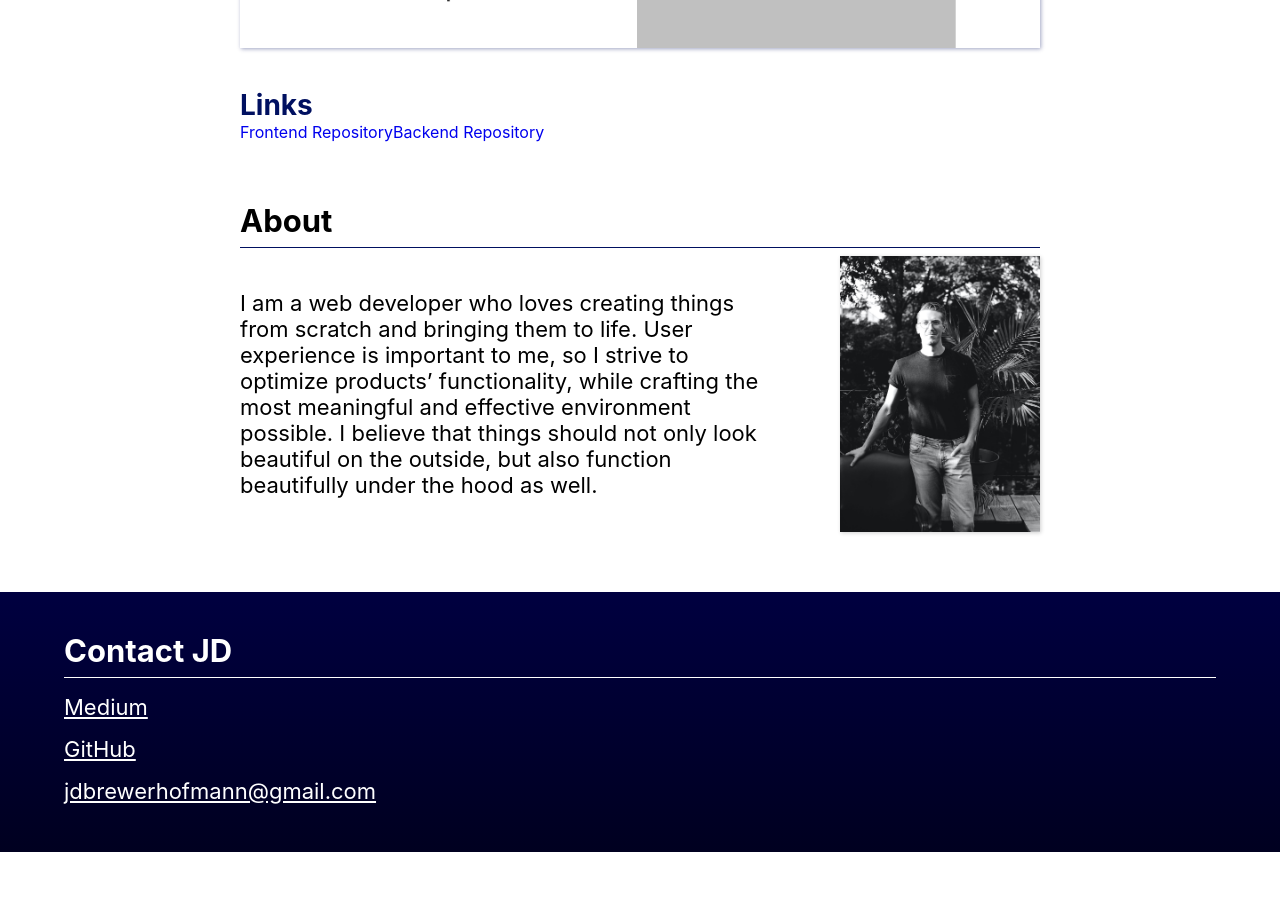
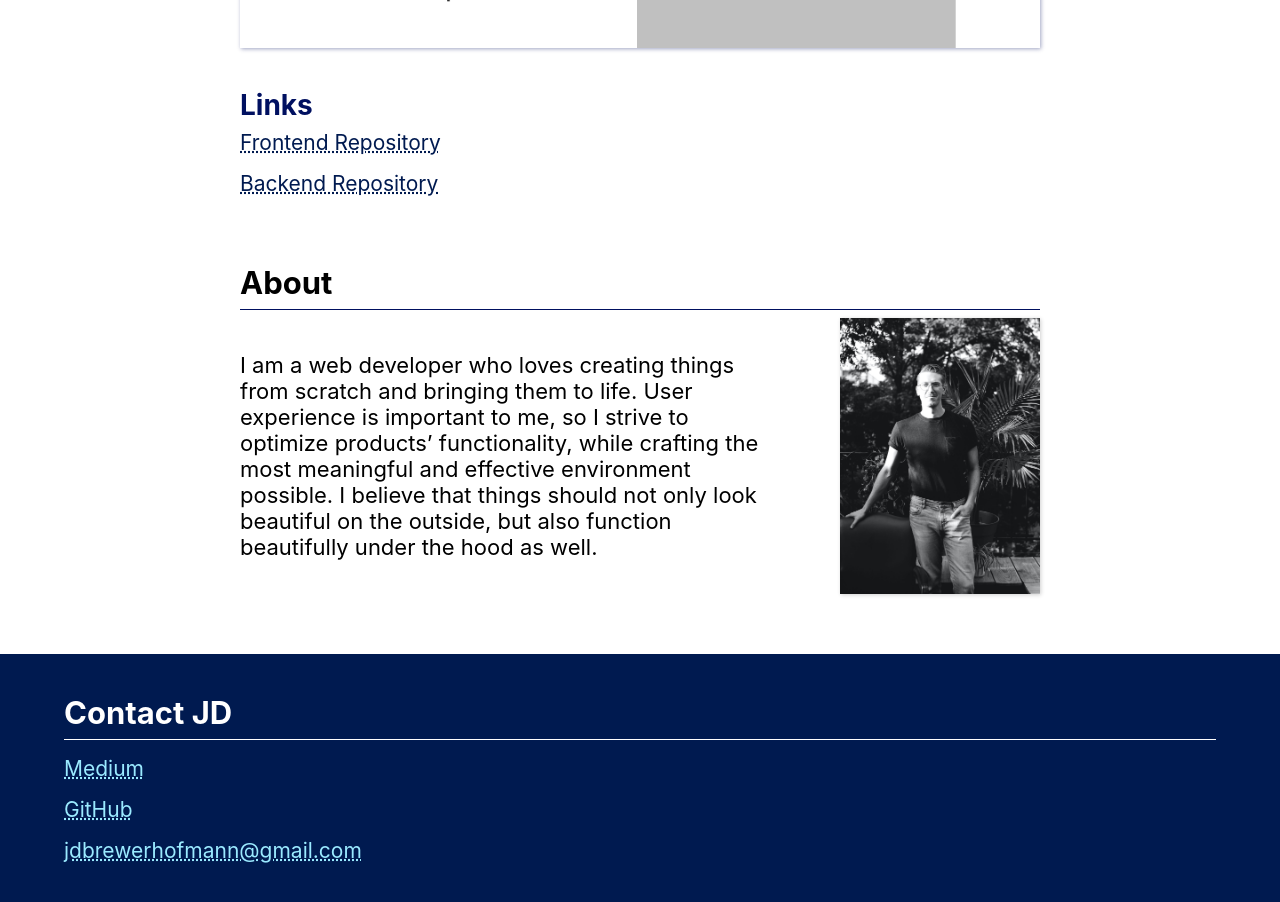
Before and after one commit to JDHofmann/portfolio-2020-frontend, a React (Create React App) app: page /tombardier in a window 1280 px wide. Shown: the part 860-1762 px from the top of the page. Before the commit the page ends 1712 px from the top, so only its background shows below. Built offline with nearby package versions, Linux system fonts and the light colour scheme.

Commit message:
links added, blue changed again

```diff
--- a/src/App.css
+++ b/src/App.css
@@ -4,14 +4,13 @@ body, div, h1, h2, h3, h4, h5, h6, p, ul, li, a {
   list-style-type: none;
   text-decoration: none;
   box-sizing: border-box;
-
-  /* font-family:Verdana, Geneva, Tahoma, sans-serif */
 }
 
 
 .dark {
   background: linear-gradient(#001060, #000030);
   color: #ffffff;
+  background: #001a50;
 }
 
 header {
@@ -35,13 +34,6 @@ header {
   padding: 5vh 0;
 }
 
-.section-divider {
-  border: 2px solid #202020;
-  width: 90%;
-  /* use the fluid math for fonts here too */
-  margin: 0 auto;
-  display: block;
-}
 @media screen and (min-width: 320px) {
   .content, .section-divider {
       width: calc(288px + 512 * ((100vw - 320px) / 960 ));
@@ -64,7 +56,6 @@ header {
   color: red;
 }
 
-
 .main {
   padding: 2.5vh 0;
   margin: 2.5vh auto;
@@ -72,14 +63,13 @@ header {
   background: #ffffff;
 }
 
-
 h1 {
   font-size: calc(22px + (36 - 22) * ((100vw - 320px) / (800 - 320)));
 }
 
 .subtitle {
   color: #ffffff;
-  color: #9ceefd;
+  color: #9aeaff;
 }
 
 h2 {
@@ -91,18 +81,6 @@ h2 {
 
 h3 {
   font-size: calc(16px + (22 - 16) * ((100vw - 320px) / (800 - 320)));
-}
-
-
-.tom {
-  background-image: url('./images/tombardier01.png');
-  background-position: center;
-}
-
-.image-container {
-  border: 2px solid #001060;
-  width: 100%;
-  height: 50vh;
 }
 
 .about {
@@ -140,39 +118,39 @@ h3 {
 .footer {
   width: 100%;
   margin-top: 5vh;
-  background: linear-gradient(#000040, #000020);
+  /* background: linear-gradient(#000040, #000020); */
 
 }
 
-.footer-grid {
-  /* display: flex;
-  justify-content: space-evenly;
-  justify-items: center;
-  align-items: center; */
+.footer h2 {
+  border-color: #ffffff;
 }
 
-.footer h2 {
-  border-color: #ffb020;
-  border-color: #ffffff;
 
-}
-
-.footer a {
-  color: #ffffff;
-  font-size: calc(14px + (18 - 14) * ((100vw - 320px) / (800 - 320)));
+.footer a, .project-link {
+  font-size: calc(15px + (18 - 15) * ((100vw - 320px) / (800 - 320)));
   font-weight: 400;
   text-decoration: underline dotted;
-  text-decoration: underline;
-  /* border-bottom: 1px dashed; */
   display: block;
   padding: 1vh 0;
 }
 
+.footer a {
+  color: #9aeaff;
+}
+
+.project-link {
+  color: #001a50;
+}
+.project-link:hover, .project-link:focus {
+  transition: .4s;
+  text-decoration: underline;
+}
 
 .footer a:hover, .footer a:focus {
   transition: .4s;
-  color: #ffa080;
-  color: #ffb020;
+  color: #ffffff;
+  text-decoration: underline;
 }
 
 
@@ -184,7 +162,6 @@ h3 {
   overflow: hidden;
   white-space: nowrap;
   box-shadow: 1px 1px 4px #00106060;
-
 }
 
 .slider-wrapper {
--- a/src/projects/Tombardier.js
+++ b/src/projects/Tombardier.js
@@ -17,8 +17,16 @@ export const Tombardier = () => {
             />
             <div>
                 <h3>Links</h3>
-                <a href="https://github.com/JDHofmann/tombardier-frontend-dev">Frontend Repository</a>
-                <a href="https://github.com/JDHofmann/tombardier-bakendend-dev">Backend Repository</a>
+                <a
+                    className="project-link"
+                    target="_blank"
+                    href="https://github.com/JDHofmann/tombardier-frontend-dev">Frontend Repository
+                </a>
+                <a
+                    className="project-link"
+                    target="_blank"
+                    href="https://github.com/JDHofmann/tombardier-bakendend-dev">Backend Repository
+                </a>
             </div>
         </div>
     )
```
Also changed, not shown: 1 other file (tests, documents, lock files or other folders).
